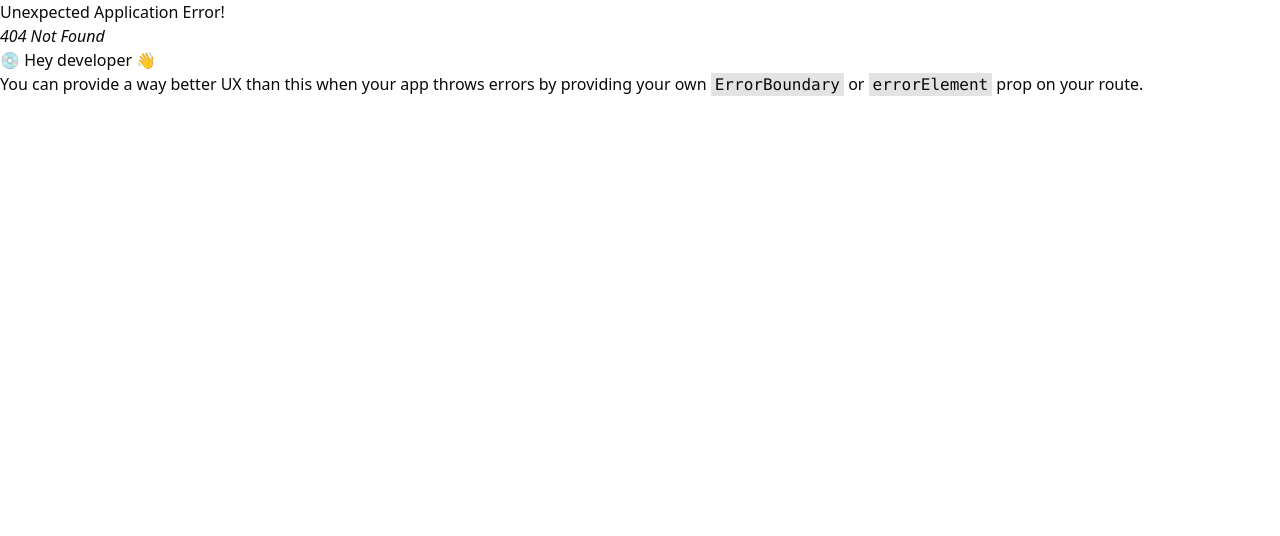
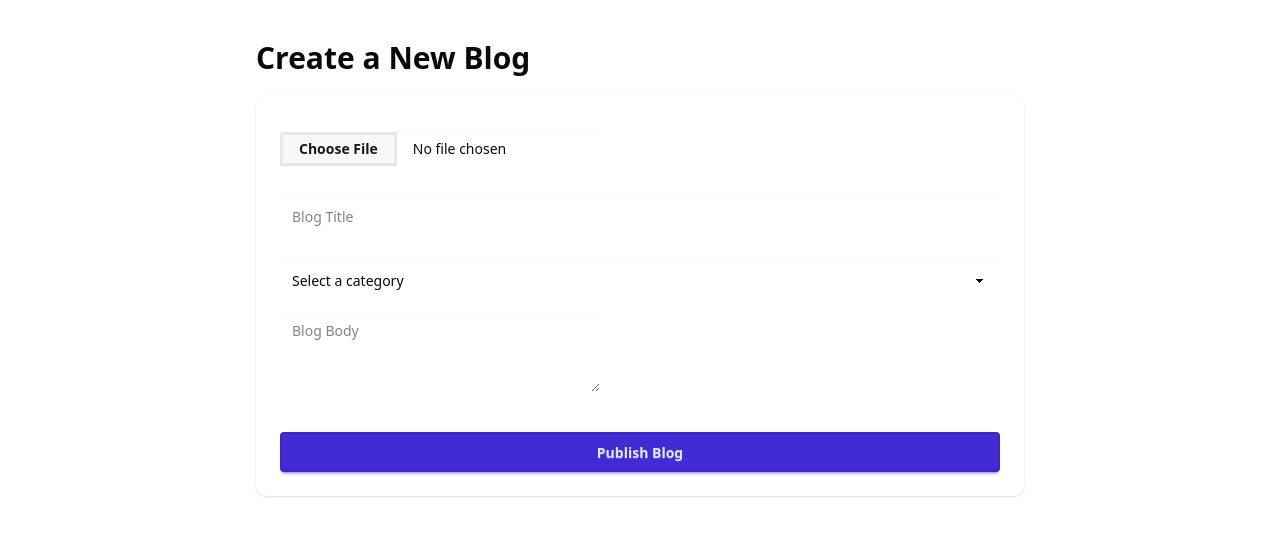
Before and after one commit to shemanto27/My-Portfolio-Website, a React (Vite) app in the folder frontend/: page /newblog in a window 1280 px wide. Before the commit this address had no page. Shown: the top 536 px of the page. Built offline with nearby package versions, Linux system fonts and the light colour scheme.

Commit message:
form added, problem didnot solve

```diff
--- a/frontend/package.json
+++ b/frontend/package.json
@@ -12,6 +12,8 @@
   },
   "dependencies": {
     "@tailwindcss/vite": "^4.0.12",
+    "@tiptap/react": "^2.11.5",
+    "@tiptap/starter-kit": "^2.11.5",
     "axios": "^1.8.3",
     "clsx": "^2.1.1",
     "daisyui": "^5.0.0",
--- a/frontend/src/components/BlogCard.jsx
+++ b/frontend/src/components/BlogCard.jsx
@@ -1,13 +1,14 @@
 import React from 'react'
 import { Link } from 'react-router-dom'
 
-function BlogCard({id, title = "Untitled", body = "No content", created_at = "Unknown date" }) {
+function BlogCard({id, cover_image, title = "Untitled", body = "No content", created_at = "Unknown date" }) {
+  console.log("BlogCard:", id, cover_image, title, body, created_at);
   return (
     <>
       <Link to={`/blog/${id}`} className="card bg-base-100 w-96 shadow-sm">
   <figure>
     <img
-      src="https://img.daisyui.com/images/stock/photo-1606107557195-0e29a4b5b4aa.webp"
+      src={cover_image}
       alt="Shoes" />
   </figure>
   <div className="card-body">
--- a/frontend/src/components/BlogsCardsSection.jsx
+++ b/frontend/src/components/BlogsCardsSection.jsx
@@ -26,7 +26,7 @@ function BlogsCardsSection() {
     <div className='container mx-auto grid grid-cols-1 md:grid-cols-2 lg:grid-cols-3 gap-4 py-5'>
     {blogs.length > 0 ? (
   blogs.map((blog, index) => {
-    return <BlogCard key={blog.id || index} id={blog.id} title={blog.title} body={blog.body} created_at={blog.created_at} />;
+    return <BlogCard key={blog.id || index} id={blog.id} cover_image={blog.cover_image} title={blog.title} body={blog.body} created_at={blog.created_at} />;
   })
 ) : (
   <div className='text-center'>No blogs found</div>
--- a/frontend/src/main.jsx
+++ b/frontend/src/main.jsx
@@ -5,6 +5,7 @@ import {createBrowserRouter, RouterProvider} from "react-router-dom"
 
 import Home from './pages/Home'
 import BlogPage from './pages/BlogPage'
+import AddNewBlog from './pages/AddNewBlog'
 
 const router = createBrowserRouter([
   {
@@ -15,6 +16,10 @@ const router = createBrowserRouter([
     path: '/blog/:id',
     element: <BlogPage />
   },
+  {
+    path: '/newblog',
+    element: <AddNewBlog />
+  },
 ]);
 
 createRoot(document.getElementById('root')).render(
--- /dev/null
+++ b/frontend/src/pages/AddNewBlog.jsx
@@ -0,0 +1,94 @@
+import React, { useState } from "react";
+import axios from "axios";
+
+
+const AddNewBlog = () => {
+  const [title, setTitle] = useState("");
+  const [category, setCategory] = useState("");
+  const [body, setbody] = useState("");
+  const [image, setImage] = useState(null);
+  const [imagePreview, setImagePreview] = useState(null);
+
+
+  // Handle image upload & preview
+  const handleImageChange = (e) => {
+    const file = e.target.files[0];
+    setImage(file);
+    setImagePreview(URL.createObjectURL(file));
+  };
+
+  // Handle Form Submission
+  const handleSubmit = async (e) => {
+    e.preventDefault();
+    const formData = new FormData();
+    formData.append("title", title);
+    formData.append("category", category);
+    formData.append("body", body);
+    formData.append("image", image);
+
+    const blogData = {
+      id: null,
+      title : formData.title,
+      category : formData.category,
+      body : formData.body,
+      image : formData.image,
+      created_at : null,
+    }
+
+    try {
+      const res = await axios.post("http://127.0.0.1:8000/api/blogs/", blogData, {
+        headers: { "body-Type": "multipart/form-data" },
+      });
+      console.log("response:", res.data);
+    } catch (error) {
+      console.error("Error creating blog", error.response?.data || error.message);
+      alert(JSON.stringify(error.response?.data));  // Show error response in alert
+    }
+  };
+
+  return (
+    <div className="container mx-auto max-w-3xl py-10">
+      <h1 className="text-3xl font-bold mb-5">Create a New Blog</h1>
+
+      <form onSubmit={handleSubmit} className="bg-white p-6 shadow rounded-lg">
+        {/* Image Upload */}
+        <input type="file" className="file-input my-3" onChange={handleImageChange} />
+        {imagePreview && <img src={imagePreview} alt="Preview" className="w-full h-64 object-cover my-3 rounded" />}
+
+        {/* Title Input */}
+        <input
+          type="text"
+          placeholder="Blog Title"
+          value={title}
+          onChange={(e) => setTitle(e.target.value)}
+          className="input input-bordered w-full my-3"
+          required
+        />
+
+        {/* Category Select */}
+        <select
+          value={category}
+          onChange={(e) => setCategory(e.target.value)}
+          className="select select-bordered w-full my-3"
+          required
+        >
+          <option value="" disabled>Select a category</option>
+          <option value="React">React</option>
+          <option value="Machine Learning">Machine Learning</option>
+          <option value="Deep Learning">Deep Learning</option>
+        </select>
+
+          {/* body Input */}
+        <textarea value={body}
+          onChange={(e) => setbody(e.target.value)} className="textarea" placeholder="Blog Body"></textarea>
+
+        {/* Submit Button */}
+        <button type="submit" className="btn btn-primary w-full mt-10">
+          Publish Blog
+        </button>
+      </form>
+    </div>
+  );
+};
+
+export default AddNewBlog;
```
Also changed, not shown: 1 other file (tests, documents, lock files or other folders).
